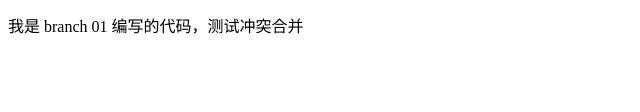
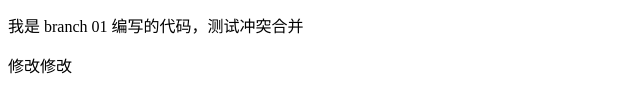
Before and after one commit to YuanYueNG/vscode-git, a plain HTML site: page index.html in a window 1280 px wide. Shown: the part 156-268 px from the top of the page, without its empty margins (0-640 px from the left). Drawn offline with Linux system fonts and the light colour scheme.

Commit message:
修改修改

```diff
--- a/index.html
+++ b/index.html
@@ -13,6 +13,7 @@
 	<p>我用 branch 01 编写了一段代码</p>
 	<p>我是 master 编写的代码，测试冲突合并</p>
 	<p>我是 branch 01 编写的代码，测试冲突合并</p>
+	<p>修改修改</p>
 </body>
 
 </html>
```
